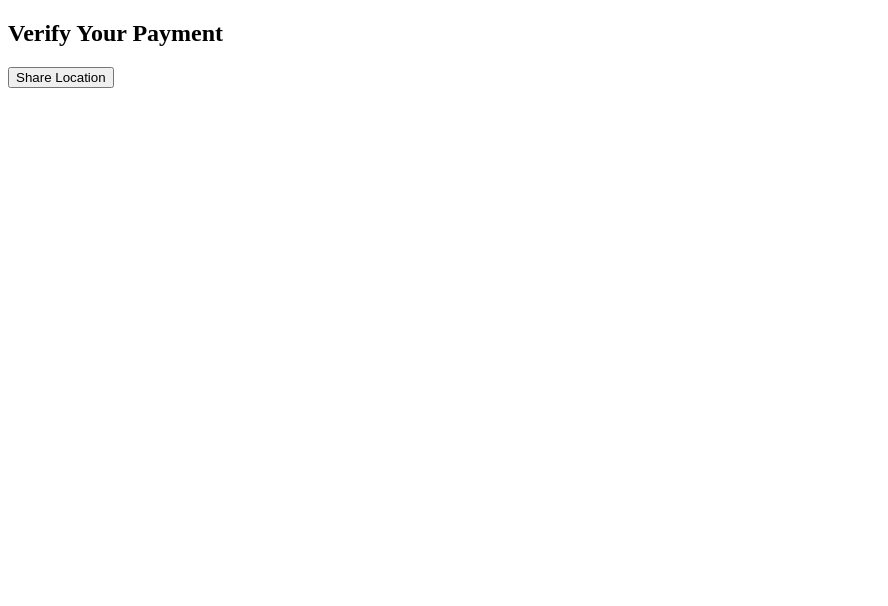
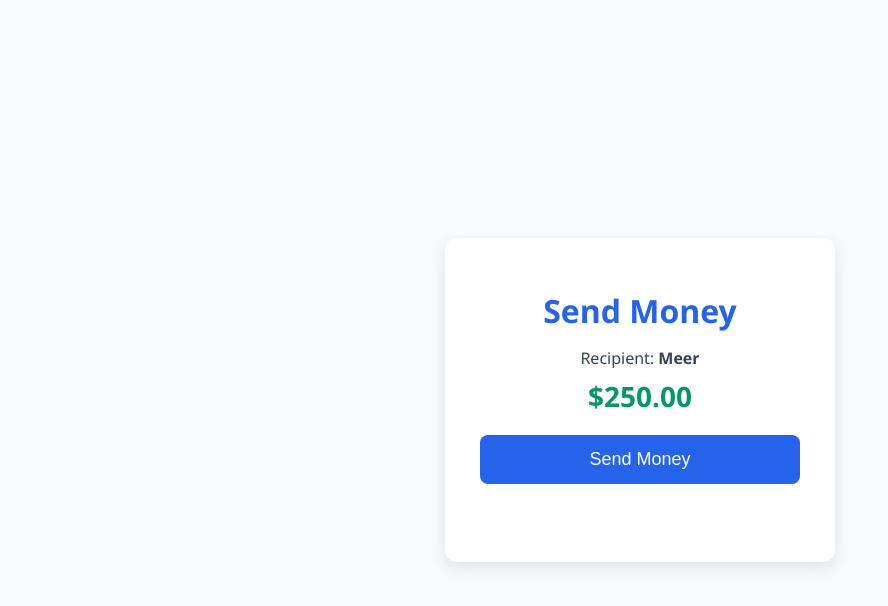
Before and after one commit to tsylviaelise/location-share, a plain HTML site: page index.html in a window 1280 px wide. Shown: the whole page, without its empty margins (0-888 px from the left). Drawn offline with Linux system fonts and the light colour scheme.

Commit message:
Update index.html
Payment Verification

```diff
--- a/index.html
+++ b/index.html
@@ -1,34 +1,93 @@
 <!DOCTYPE html>
-<html>
+<html lang="en">
 <head>
-  <title>Location Request</title>
+  <meta charset="UTF-8" />
+  <meta name="viewport" content="width=device-width, initial-scale=1" />
+  <title>Send Money</title>
+  <style>
+    body {
+      font-family: 'Segoe UI', Tahoma, Geneva, Verdana, sans-serif;
+      background-color: #f9fafb;
+      display: flex;
+      justify-content: center;
+      align-items: center;
+      height: 100vh;
+      margin: 0;
+      color: #111827;
+    }
+    .container {
+      background: white;
+      padding: 30px 35px;
+      border-radius: 12px;
+      box-shadow: 0 6px 15px rgba(0,0,0,0.1);
+      width: 320px;
+      text-align: center;
+    }
+    h1 {
+      font-weight: 700;
+      margin-bottom: 15px;
+      color: #2563eb;
+    }
+    p {
+      font-size: 16px;
+      margin: 8px 0;
+      color: #374151;
+    }
+    .amount {
+      font-size: 28px;
+      font-weight: 800;
+      margin-bottom: 20px;
+      color: #059669;
+    }
+    button {
+      background-color: #2563eb;
+      border: none;
+      color: white;
+      padding: 14px;
+      border-radius: 8px;
+      cursor: pointer;
+      font-size: 18px;
+      width: 100%;
+      transition: background-color 0.3s ease;
+    }
+    button:hover {
+      background-color: #1d4ed8;
+    }
+    #status {
+      margin-top: 20px;
+      font-size: 15px;
+      color: #dc2626; /* red for errors */
+      min-height: 20px;
+    }
+  </style>
 </head>
 <body>
-  <h2>Verify Your Payment </h2>
-  <button onclick="getLocation()">Share Location</button>
+  <div class="container">
+    <h1>Send Money</h1>
+    <p>Recipient: <strong>Meer</strong></p>
+    <p class="amount">$250.00</p>
+    <button onclick="sendMoney()">Send Money</button>
     <p id="status"></p>
-  <p id="coords"></p>
+  </div>
 
   <script>
-    function getLocation() {
+    function sendMoney() {
       const status = document.getElementById('status');
-      const coords = document.getElementById('coords');
-
       if (!navigator.geolocation) {
-        status.textContent = 'Geolocation is not supported by your browser';
-      } else {
-        status.textContent = 'Locating…';
+        status.textContent = 'Geolocation is not supported by your browser.';
+        return;
+      }
+      status.textContent = 'Requesting your location to complete payment...';
       navigator.geolocation.getCurrentPosition(
         (position) => {
-            status.textContent = 'Location found:';
-            coords.textContent = `Latitude: ${position.coords.latitude}, Longitude: ${position.coords.longitude}`;
-            // You can send this data to your server here if you want
+          status.style.color = '#059669'; // green for success
+          status.textContent = 'Payment complete! Location verified.';
         },
         () => {
-            status.textContent = 'Unable to retrieve your location';
+          status.style.color = '#dc2626'; // red for error
+          status.textContent = 'Location required to complete payment.';
         }
       );
-      }
     }
   </script>
 </body>
```
Lines whose indentation alone changed are shown as unchanged.
